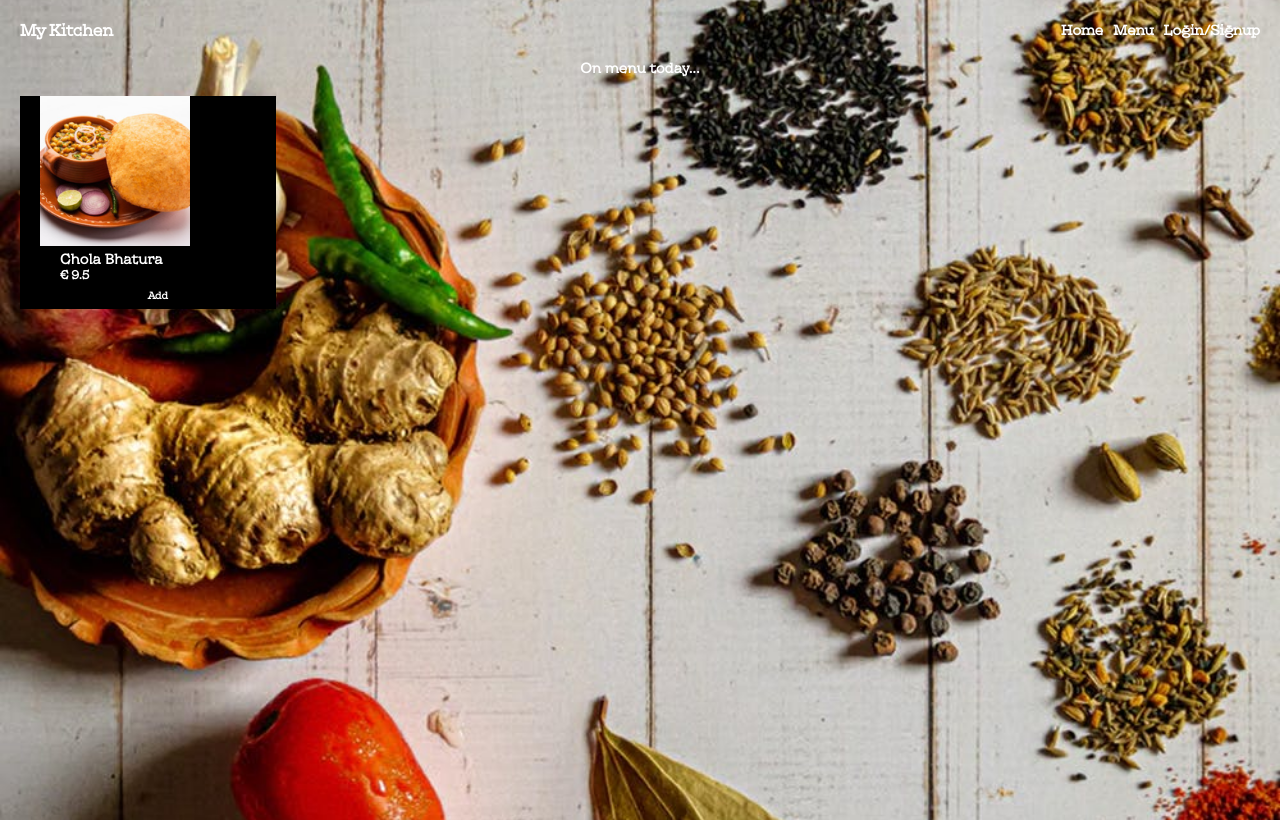
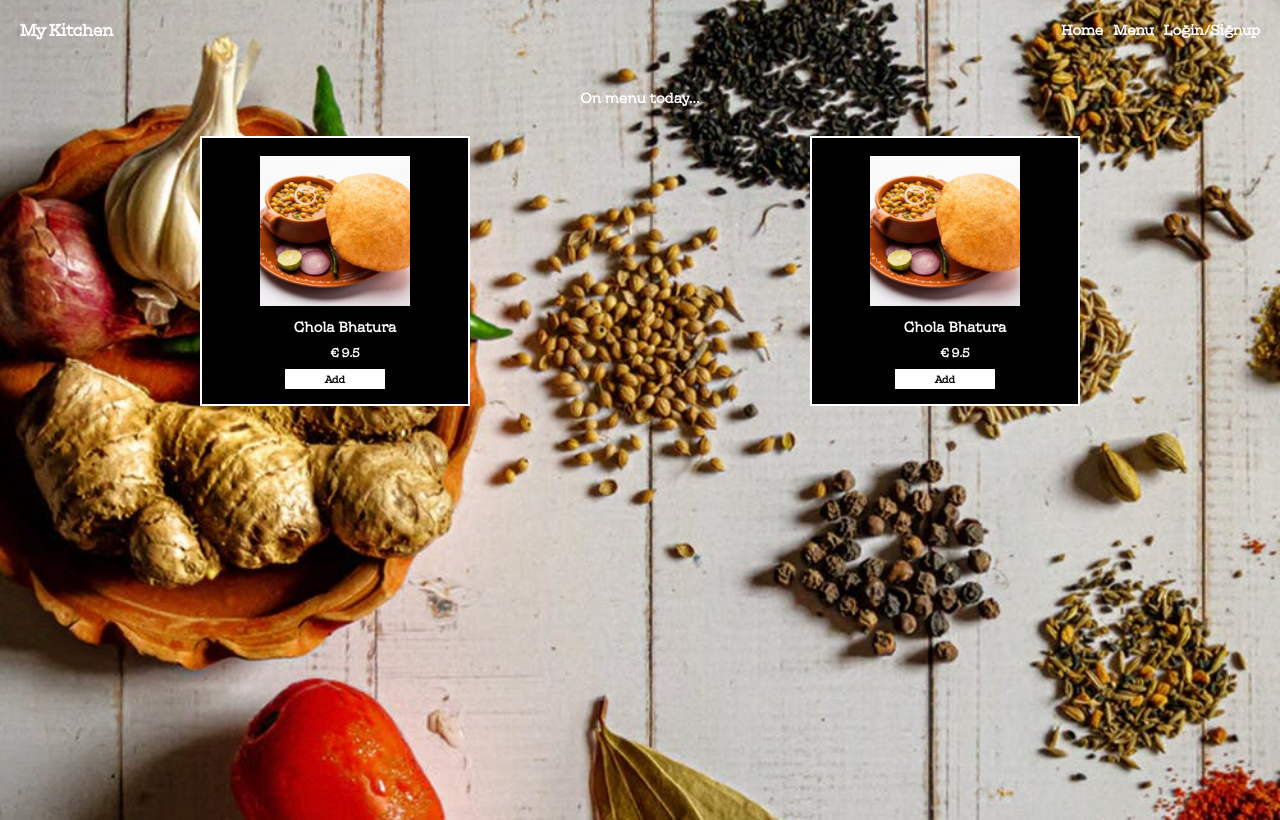
Before and after one commit to pynk-eu/kitchen-app, a Next.js app: page /menu in a window 1280 px wide. Built offline with nearby package versions, Linux system fonts and the light colour scheme.

Commit message:
css done for menu page.

```diff
--- a/pages/menu/index.js
+++ b/pages/menu/index.js
@@ -3,20 +3,34 @@ import styles from '@/styles/Menu.module.css'
 
 export default function Menu() {
   return(
-    <>
+  <div className={styles['menu-page']}>
      <h3 className={styles['menu-item--text']}>On menu today...</h3>
-     <div className={styles['menu-item']}>
-    <div className={styles['menu-item--image']}>
-    <Image src='/chole 1.png' height='150' width='150' alt='chole'/>
-    < div className={styles['menu-item__name--price']}>
-      <h3>Chola Bhatura</h3>
-      <h4>€ 9.5</h4>
-    </div>
-      <div className={styles['menu-item--button']}>Add</div>
-    </div>
-
-    </div>
-    </>
+     <div className={styles['menu-items']}>
+        <div className={styles['menu-item']}>
+          <div className={styles['menu-item--img']}>
+             <Image src='/chole 1.png' height='150' width='150' alt='chole'/>
+           </div>
+          <div className={styles['menu-item__details']}>
+              <h3 className={styles['menu-item__details--name']}>Chola Bhatura</h3>
+              <h4 className={styles['menu-item__details--price']}>€ 9.5</h4>
+          </div>
+           <div className={styles['menu-item--button']}>
+            <button className={styles['btn-wrapper']}>Add</button>
+            </div>
+        </div><div className={styles['menu-item']}>
+          <div className={styles['menu-item--img']}>
+             <Image src='/chole 1.png' height='150' width='150' alt='chole'/>
+           </div>
+          <div className={styles['menu-item__details']}>
+              <h3 className={styles['menu-item__details--name']}>Chola Bhatura</h3>
+              <h4 className={styles['menu-item__details--price']}>€ 9.5</h4>
+          </div>
+           <div className={styles['menu-item--button']}>
+            <button className={styles['btn-wrapper']}>Add</button>
+            </div>
+        </div>
+     </div>
+  </div>
 
   )
 }
--- a/styles/Login.module.css
+++ b/styles/Login.module.css
@@ -5,7 +5,8 @@ font-size: 16px;
 font-family:kyiv-type-title;
 font-weight: 700;
 word-wrap: break-word;
-margin: 50px;
+padding-top: 40px;
+padding-bottom: 40px;
 }
 
 .signup-page--form{
--- a/styles/Menu.module.css
+++ b/styles/Menu.module.css
@@ -1,10 +1,16 @@
+.menu-items{
+  padding: 30px;
+  display: flex;
+  flex-direction: row;
+  justify-content: space-around;
+}
+
 .menu-item{
-  margin-left: 20px;
-  margin-top: 20px;
+  padding: 10px;
   background-color: black;
-  width: 20%;
-  height: 20%;
-
+  width: 270px;
+  height: 270px;
+  border: 2px solid white;
 }
 
 .menu-item--text{
@@ -14,30 +20,42 @@ font-family:kyiv-type-title;
 font-weight: 700;
 word-wrap: break-word;
 text-align: center;
+padding-top: 30px;
 }
 
-.menu-item__name--price{
-color: white;
+.menu-item__details{
+ color: white;
  font-size: 12px;
  font-family: kyiv-type-title;
  font-weight: 700;
  word-wrap: break-word;
  margin-left: 20px;
-}
+ text-align: center;
+ }
 
-.menu-item--image{
-margin-left: 20px;
-margin-top: 20px;
+.menu-item__details--price{
+  padding-top: 10px;
+ }
+
+.menu-item--img{
+padding: 8px;
+text-align: center;
 }
 
 .menu-item--button{
-  color: white;
+  text-align: center ;
+  margin: 10px;
+}
+
+.btn-wrapper{
+  color: black;
   font-size: 10px;
   font-family:  kyiv-type-serif;
   font-weight: 700;
   word-wrap: break-word;
+  padding: 4px;
+  background-color: white;
+  width: 100px;
+  border: none;
 
-
-  padding: 8px;
-  text-align: center;
 }
```
Also changed, not shown: styles/Home.module.css (+15 -17 lines).
